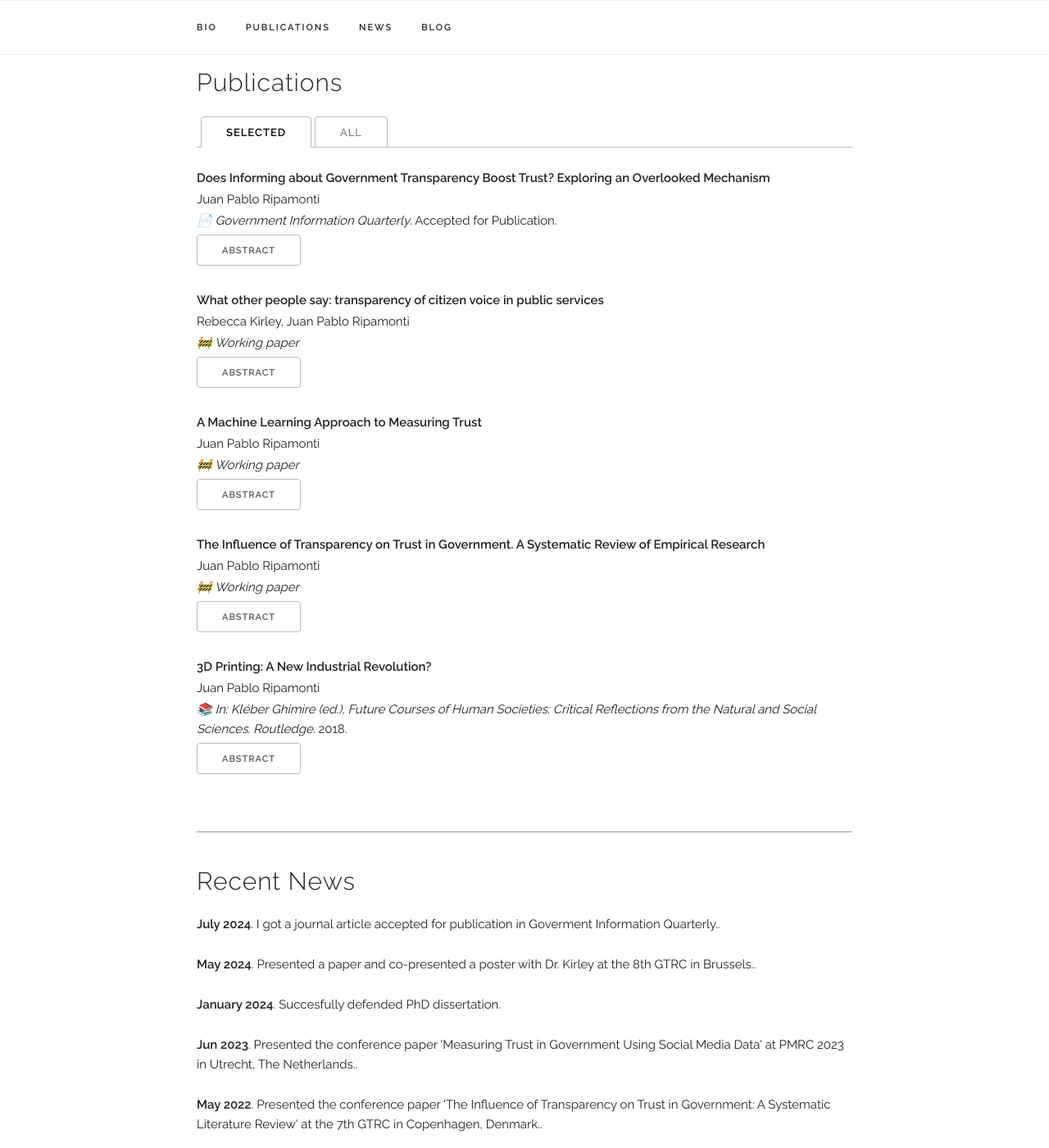
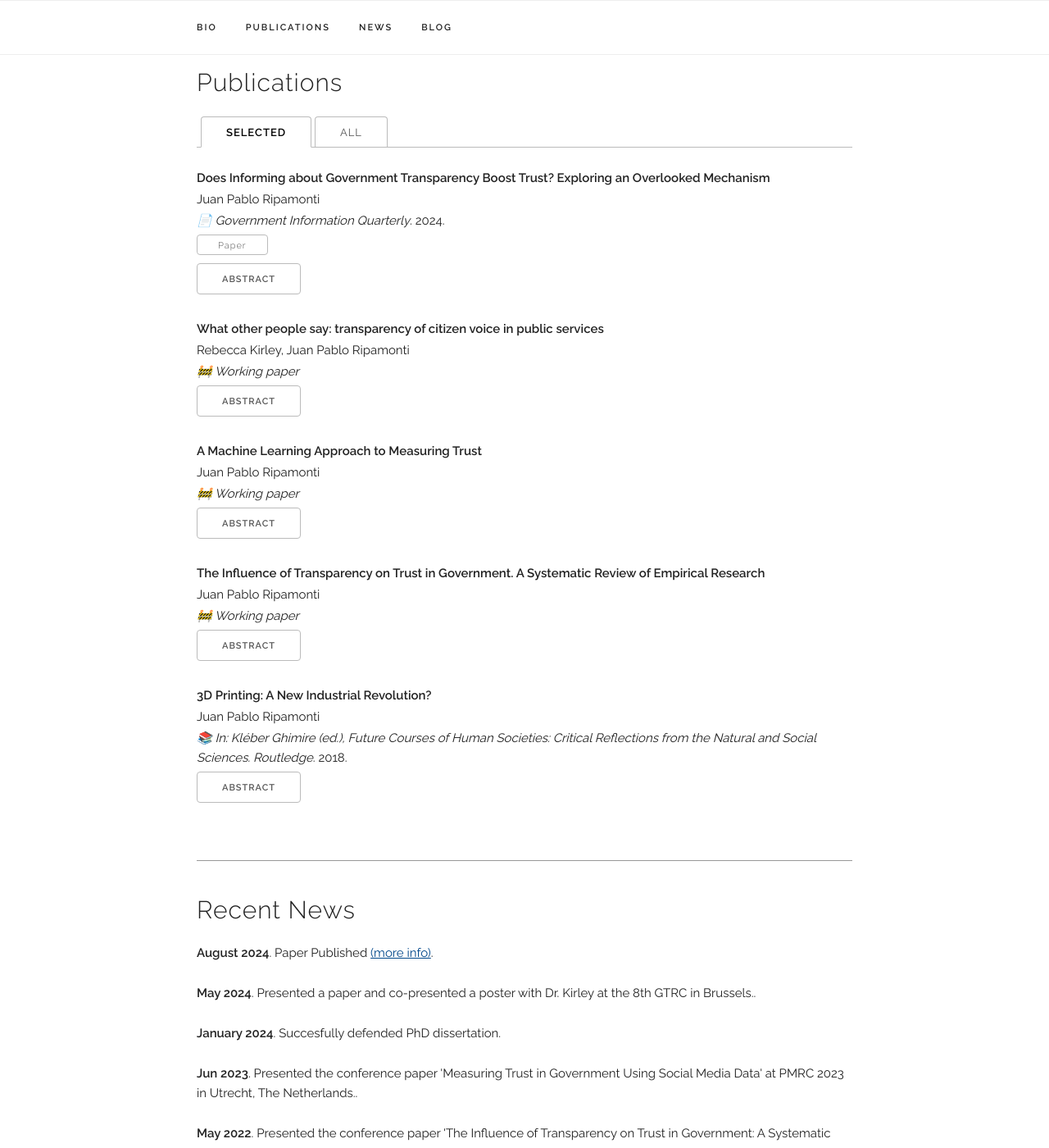
Before and after one commit to jpripamonti/jpripamonti.github.io, a Jekyll site: the page built from index.html, in a window 1280 px wide and 1400 px high, scrolled down 809 px. Shown: the whole window at 82% size. Built offline with Jekyll 4.4.1, drawn with Linux system fonts in a browser that asks for light colours; some web fonts are replaced.

Commit message:
Added giq paper published

```diff
--- a/_data/news.yaml
+++ b/_data/news.yaml
@@ -1,7 +1,7 @@
 news_items:
-  - item: "I got a journal article accepted for publication in Goverment Information Quarterly."
-    date: "July 2024"
-    #link: "https://www.pnas.org/doi/10.1073/pnas.2208839120"
+  - item: "Paper Published"
+    date: "August 2024"
+    link: "https://www.sciencedirect.com/science/article/pii/S0740624X24000522"
 
   - item: "Presented a paper and co-presented a poster with Dr. Kirley at the 8th GTRC in Brussels."
     date: "May 2024"
```
Also changed, not shown: _data/publications.yaml (+4 -4 lines).
